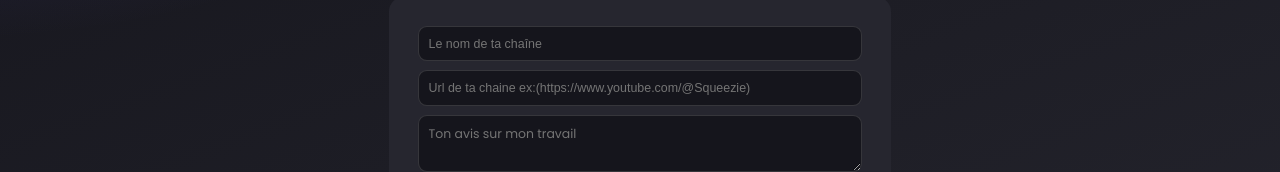
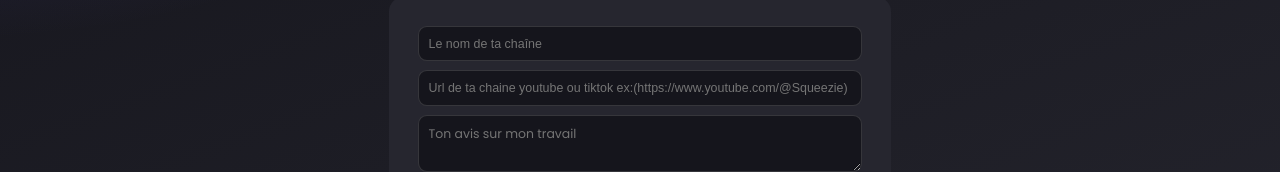
Before and after one commit to kcatrix/Portfolio_Ambre, a Vue app in the folder app/: page /poster-avis in a window 1280 px wide. Shown: the part 280-452 px from the top of the page. Built offline with nearby package versions, Linux system fonts and the light colour scheme.

Commit message:
youtube ou tiktok

```diff
--- a/app/src/pages/FormAvis.vue
+++ b/app/src/pages/FormAvis.vue
@@ -68,7 +68,7 @@ async function envoyer () {
     <div v-if="!send" class="titre">Laisse ton avis</div>
     <form @submit.prevent="envoyer" v-if="!send" class="form">
         <input v-model="pseudo" type="text" placeholder="Le nom de ta chaîne" required>
-        <input v-model="url" type="url" placeholder="Url de ta chaine ex:(https://www.youtube.com/@Squeezie)" required>
+        <input v-model="url" type="url" placeholder="Url de ta chaine youtube ou tiktok ex:(https://www.youtube.com/@Squeezie)" required>
         <textarea v-model="message" type="text" placeholder="Ton avis sur mon travail" required></textarea>
         <div @mouseleave="survol = 0">
             <span class="étoile" v-for="(i) in 5" :key="i" @mouseenter="survol = i" @click="choisirNote(i)">
```
